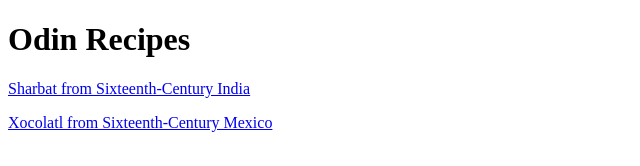
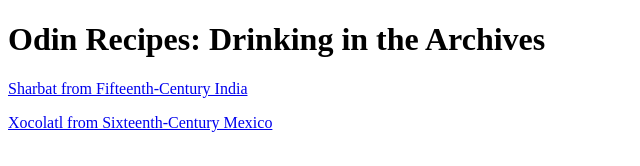
Before and after one commit to kiteen/odin-recipes, a plain HTML site: page index.html in a window 1280 px wide. Shown: the whole page, without its empty margins (0-640 px from the left). Drawn offline with Linux system fonts and the light colour scheme.

Commit message:
Change main heading and text for link to sharbat.html
Changed for specificity and clarity.

```diff
--- a/index.html
+++ b/index.html
@@ -6,8 +6,8 @@
     </head>
 
     <body>
-        <h1>Odin Recipes</h1>
-        <a href="recipes/sharbat.html">Sharbat from Sixteenth-Century India</a>
+        <h1>Odin Recipes: Drinking in the Archives</h1>
+        <a href="recipes/sharbat.html">Sharbat from Fifteenth-Century India</a>
         <p><a href="recipes/xocolatl.html">Xocolatl from Sixteenth-Century Mexico</a></p>
     </body>
 </html>
```
